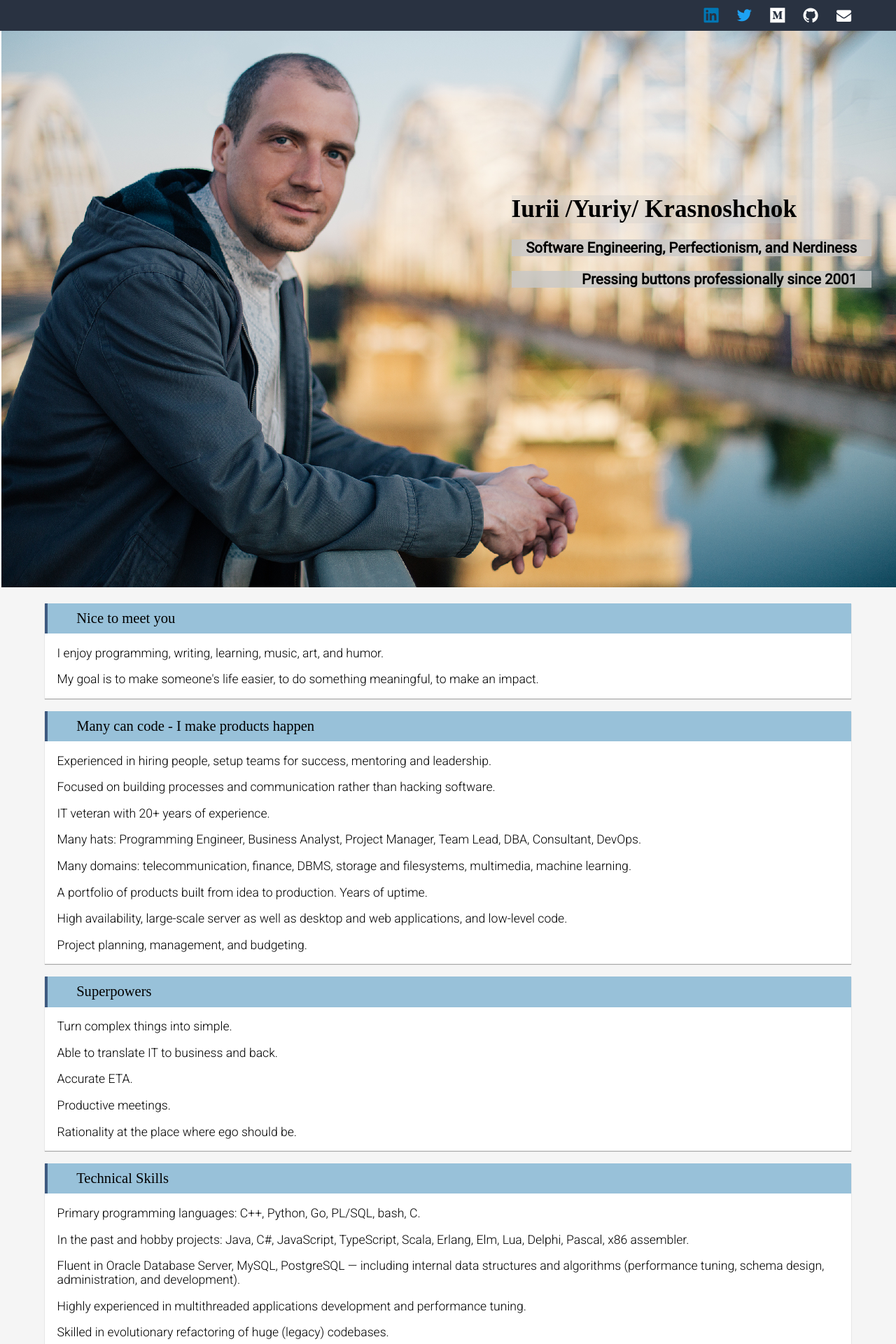
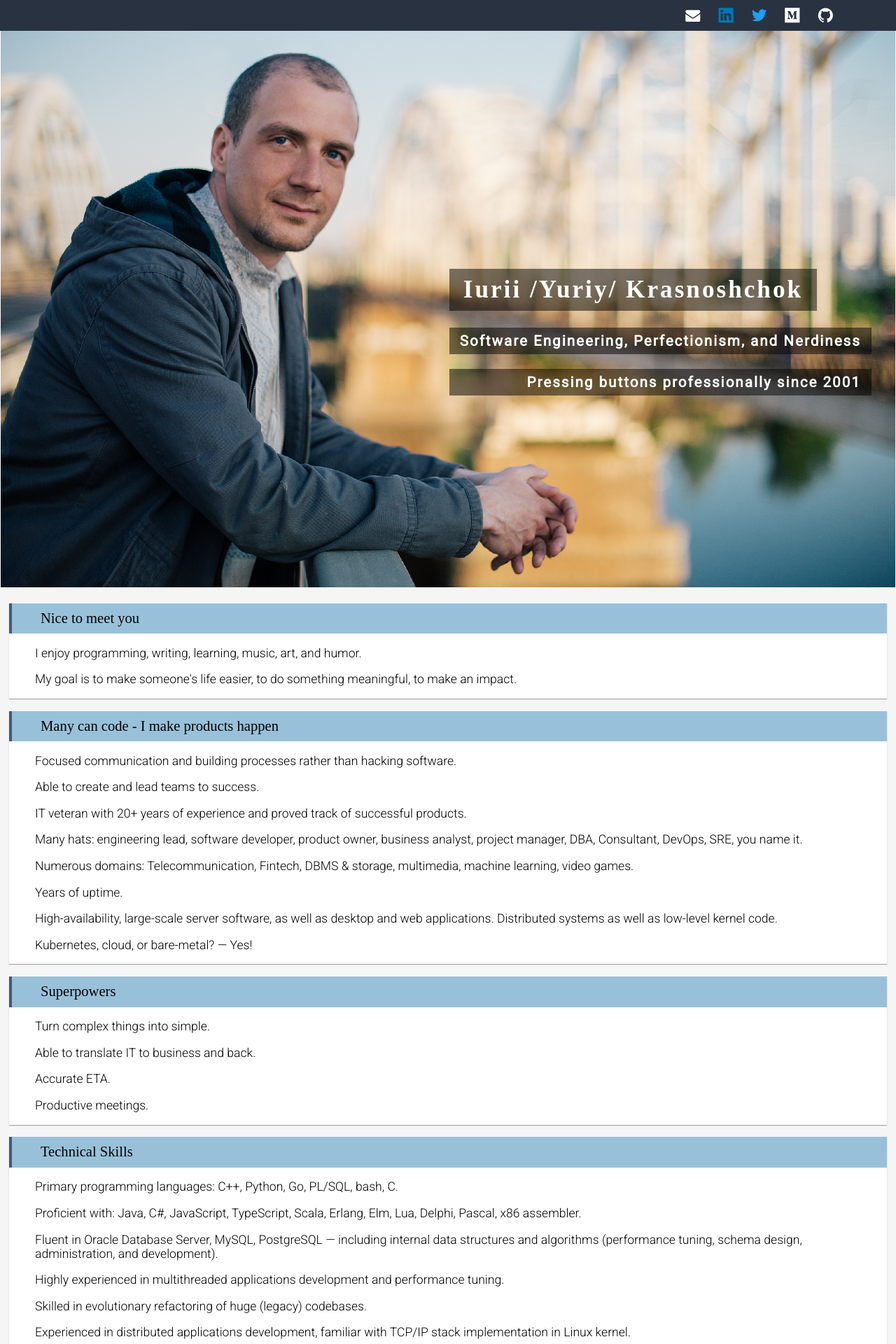
Before and after one commit to aka-rider/iurii.net, a Jekyll site: the page built from index.html, in a window 1280 px wide. Shown: the top 1920 px of the page at 70% size. Built offline with Jekyll 4.4.1, drawn with Linux system fonts in a browser that asks for light colours; some web fonts are replaced; some of the changed text lies outside the part shown.

Commit message:
fix: cosmetics

```diff
--- a/404.html
+++ b/404.html
@@ -1,6 +1,6 @@
 ---
 permalink: /404.html
-layout: barebone
+layout: default
 ---
 
 <style type="text/css" media="screen">
--- a/_includes/footer.html
+++ b/_includes/footer.html
@@ -1,4 +1,7 @@
 <footer>
-    © 2020 Iurii Krasnoshchok. Hosted with <a href="https://pages.github.com/">GitHub Pages</a>.
-    <small>I don't have cookies :(</small>
+    © 2020 Iurii Krasnoshchok.
+    <small>
+        Hosted with <a href="https://pages.github.com/">GitHub Pages</a>.
+        I don't have any cookies :( 🍪
+    </small>
 </footer>
--- a/_includes/header.html
+++ b/_includes/header.html
@@ -1,11 +1,12 @@
 <header id="sticky-header">
     <nav style="width: 90%; margin: 0 auto;">
         <ul id="contacts">
+            <li><a href="mailto:hello@iurii.net" target="_blank"><span class="icon-envelope"></span></a></li>
             <li><a href="https://www.linkedin.com/in/iuriik/" target="_blank"><span class="icon-linkedin"></span></a></li>
             <li><a href="https://twitter.com/iurii_k" target="_blank"><span class="icon-twitter"></span></a></li>
             <li><a href="https://medium.com/@aka.rider" target="_blank"><span class="icon-medium"></span></a></li>
             <li><a href="https://github.com/aka-rider/" target="_blank"><span class="icon-github"></span></a></li>
-            <li><a href="mailto:hello@iurii.net" target="_blank"><span class="icon-envelope"></span></a></li>
+            <li><a href="https://github.com/aka-rider/" target="_blank"><span class="fab fa-telegram"></span></a></li>
         </ul>
     </nav>
 </header>
--- a/assets/css/main.css
+++ b/assets/css/main.css
@@ -18,6 +18,7 @@ body {
   margin: 0;
   width: 100%;
   background-color: #f5f5f5;
+  line-height: normal;
 }
 
 a {
@@ -34,7 +35,7 @@ ul {
   background-image: url("/assets/img/iurii-1280x800.png");
   background-size: cover;
   background-repeat: no-repeat;
-  background-position: 0px -5px;
+  background-position: -1px -5px;
   text-align: right;
   padding-right: 2em;
 }
@@ -42,17 +43,23 @@ ul {
 #main-photo-text {
   float: right;
   text-align: right;
-  padding-top: 12em;
+  padding-top: 18em;
 }
 
 #main-photo-text h1 {
-  background-color: rgba(200, 200, 200, 0.3);
+  background-color: rgba(0, 0, 0, 0.5);
   width: fit-content;
+  color: white;
+  letter-spacing: 3px;
+  padding: 10px 20px;
 }
 
 #main-photo-text h3 {
-  background-color: rgba(200, 200, 200, 0.8);
+  background-color: rgba(0, 0, 0, 0.5);
   padding: 0 1em 0 1em;
+  color: white;
+  letter-spacing: 2px;
+  padding: 7px 15px;
 }
 
 #sticky-header {
@@ -106,6 +113,7 @@ article {
   display: flex;
   flex-direction: column;
   align-items: center;
+  width: 100%;
 }
 
 header {
@@ -113,12 +121,11 @@ header {
 }
 
 section {
-  width: 90%;
-  max-width: 1200px;
   text-align: left;
   background-color: white;
   margin-top: 1em;
   box-shadow: 0 1px 1px #a5a5a5;
+  width: 98%;
 }
 
 section > h3 {
@@ -130,7 +137,7 @@ section > h3 {
   margin: 0;
 }
 
-section > main {
+section > div {
   margin: 1em 1em 1em 2px;
   padding-left: 1em;
 }
@@ -174,10 +181,10 @@ footer {
   background-color: #293241;
   text-align: center;
   padding: 1em;
-  font-size: 0.7em;
+  font-size: 0.9em;
   color: #98c1d9;
 }
-footer > a {
+footer a {
   color: #98c1d9;
 }
 
@@ -194,12 +201,20 @@ footer > a {
   #main-photo {
     min-height: 500px;
   }
+  #main-photo-text {
+    padding-top: 12em;
+  }
+
+  #main-photo-text h3 {
+    letter-spacing: 1px;
+  }
 }
 
 @media only screen and (max-width: 640px) {
   #main-photo {
     background-image: url("/assets/img/iurii-640x500.png");
     min-height: 500px;
+    padding-right: 1em;
   }
 }
 
--- a/index.html
+++ b/index.html
@@ -22,14 +22,15 @@ layout: barebone
     <section>
         <h3>Many can code - I make products happen</h3>
         <div>
-            <p>Experienced in hiring people, setup teams for success, mentoring and leadership.</p>
-            <p>Focused on building processes and communication rather than hacking software.</p>
-            <p>IT veteran with 20+ years of experience.</p>
-            <p>Many hats: Programming Engineer, Business Analyst, Project Manager, Team Lead, DBA, Consultant, DevOps.</p>
-            <p>Many domains: telecommunication, finance, DBMS, storage and filesystems, multimedia, machine learning.</p>
-            <p>A portfolio of products built from idea to production. Years of uptime.</p>
-            <p>High availability, large-scale server as well as desktop and web applications, and low-level code.</p>
-            <p>Project planning, management, and budgeting.</p>
+            <p>Focused communication and building processes rather than hacking software.</p>
+            <p>Able to create and lead teams to success.</p>
+            <p>IT veteran with 20+ years of experience and proved track of successful products.</p>
+            <p>Many hats: engineering lead, software developer, product owner, business analyst, project manager, DBA, Consultant, DevOps, SRE, you name it.</p>
+            <p>Numerous domains: Telecommunication, Fintech, DBMS & storage, multimedia, machine learning, video games.</p>
+            <p>Years of uptime.</p>
+            <p>High-availability, large-scale server software, as well as desktop and web applications. Distributed systems as well as low-level kernel code.
+            </p>
+            <p>Kubernetes, cloud, or bare-metal? — Yes!</p>
         </div>
     </section>
 
@@ -40,7 +41,6 @@ layout: barebone
             <p>Able to translate IT to business and back.</p>
             <p>Accurate ETA.</p>
             <p>Productive meetings.</p>
-            <p>Rationality at the place where ego should be.</p>
         </div>
     </section>
 
@@ -48,7 +48,7 @@ layout: barebone
         <h3>Technical Skills</h3>
         <div>
             <p>Primary programming languages: C++, Python, Go, PL/SQL, bash, C.</p>
-            <p>In the past and hobby projects: Java, C#, JavaScript, TypeScript, Scala, Erlang, Elm, Lua, Delphi, Pascal, x86 assembler.</p>
+            <p>Proficient with: Java, C#, JavaScript, TypeScript, Scala, Erlang, Elm, Lua, Delphi, Pascal, x86 assembler.</p>
             <p>Fluent in Oracle Database Server, MySQL, PostgreSQL — including internal data structures and algorithms (performance tuning, schema design,
                 administration, and development).</p>
             <p>Highly experienced in multithreaded applications development and performance tuning.</p>
@@ -67,10 +67,10 @@ layout: barebone
 
     <div class="bottom">
         <ul class="contacts">
+            <li><a href="mailto:hello@iurii.net" target="_blank"><span class="icon-envelope"></span>Email me</a></li>
             <li><a href="https://www.linkedin.com/in/iuriik/" target="_blank"><span class="icon-linkedin"></span>Let's connect on LinkedIn</a></li>
+            <li><a href="https://medium.com/@aka.rider" target="_blank"><span class="icon-medium"></span>Read my Essays</a></li>
             <li><a href="https://twitter.com/iurii_k" target="_blank"><span class="icon-twitter"></span>DM me on Twitter</a></li>
-            <li><a href="mailto:hello@iurii.net" target="_blank"><span class="icon-envelope"></span>Drop me e-mail</a></li>
-            <li><a href="https://medium.com/@aka.rider" target="_blank"><span class="icon-medium"></span>Read my Essays</a></li>
             <li><a href="https://github.com/aka-rider" target="_blank"><span class="icon-github"></span>Fork me on GitHub</a></li>
         </ul>
         <p><a href="https://cachelot.io" target="_blank"><img src="https://cachelot.io/favicon32x32.png" style="float: left; margin: -5px 10px;" />
@@ -80,6 +80,11 @@ layout: barebone
                 <img src="{{site.baseurl}}/assets/img/go-logo.svg" style="float: left; margin: -5px 10px;" width="32" height="32" />
                 Nanoq (aka nq) - Golang Pub/Sub for multimedia data streaming</a>
         </p>
+        <p><a href="https://ukrainians.nl/pages/financial-support" target="_blank">
+                <img src="https://ukrainians.nl/assets/img/favicon.png" style="float: left; margin: -5px 10px;" width="32" height="32" />
+                #StandWithUkraine 🇺🇦
+            </a>
+        </p>
     </div>
 </article>
 
```
Also changed, not shown: other parts of index.html (+1 -1 lines), _layouts/default.html (renamed from _layouts/barebone.html).
